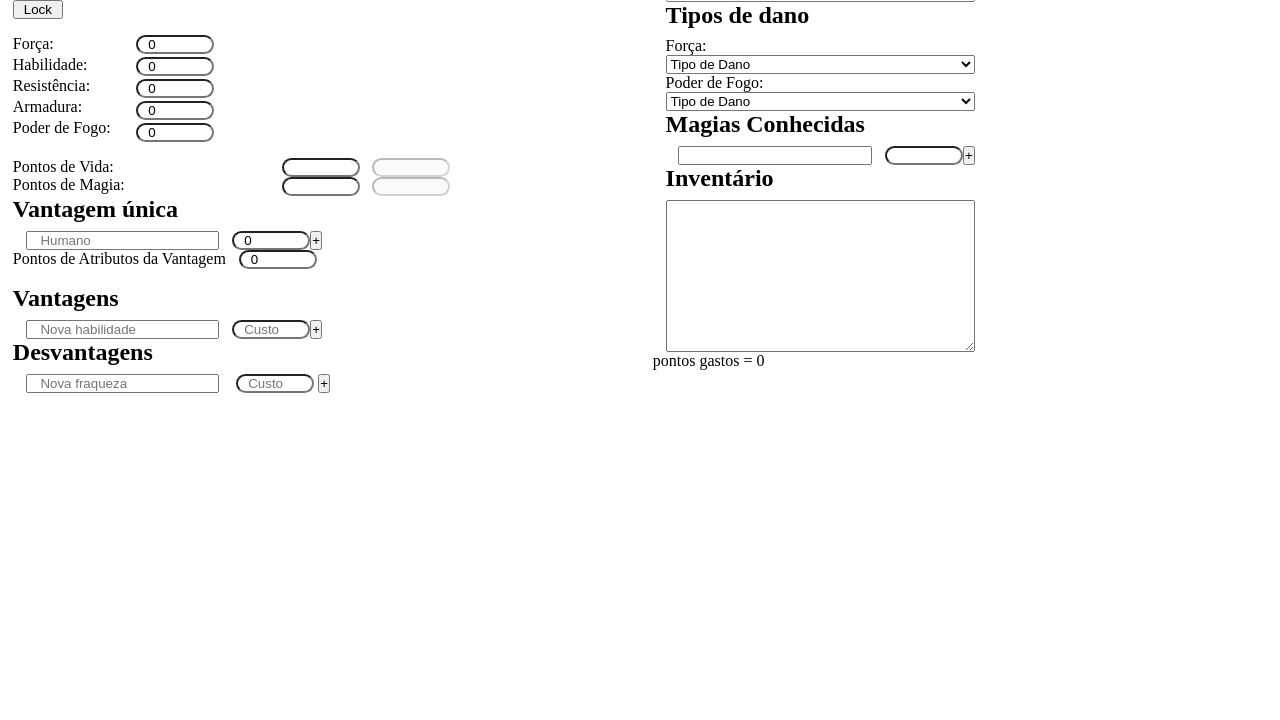
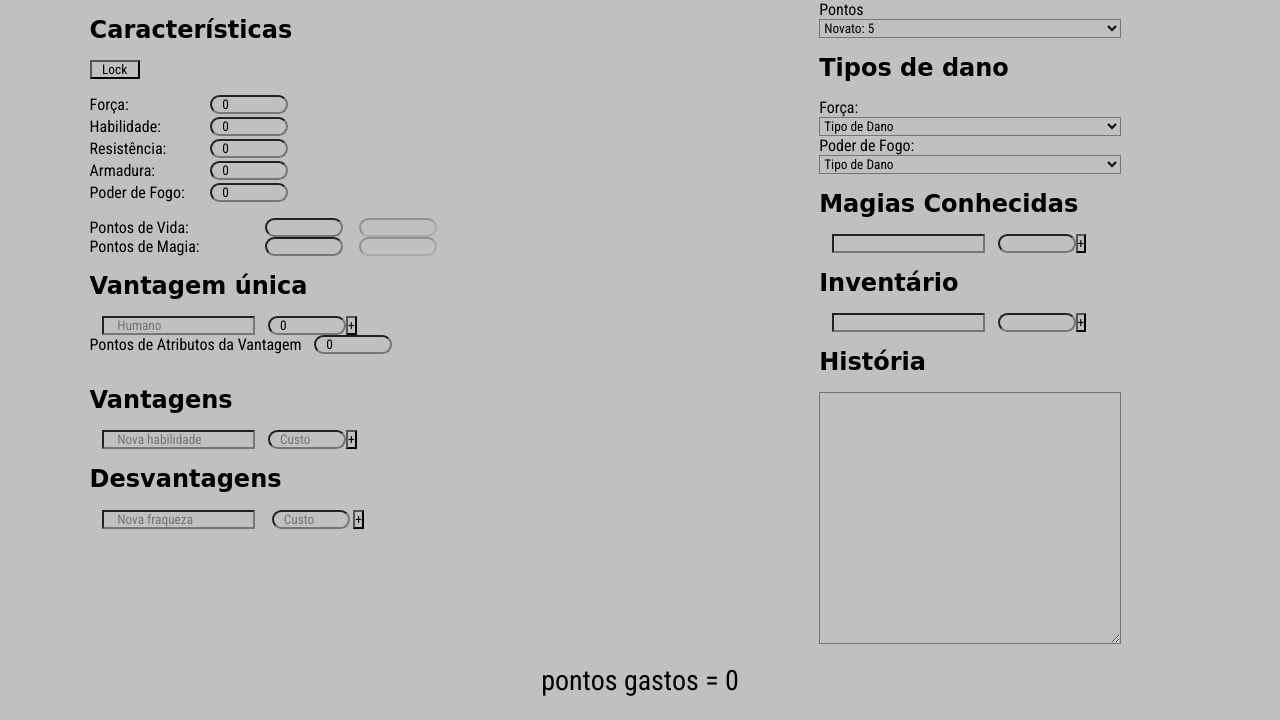
Before and after one commit to HenriqueUnity/FichaPersonagem3dt, a plain HTML site: page index.html in a window 1280 px wide. Shown: the part 80-800 px from the top of the page. Drawn offline with Linux system fonts and the light colour scheme; a web font is replaced by a local one.

Commit message:
items done

```diff
--- a/index.html
+++ b/index.html
@@ -14,7 +14,8 @@
     </div>
     <!--*Primeira coluna-->
     <div class="row">
-    <div>
+
+    <div >
       <div class="row first-row">
         <div class="col margin-left">
           <h2>Características</h2>
@@ -23,7 +24,7 @@
 
       </div>
       <div class="row">
-        <div class="col atribute">
+        <div class="col atribute margin-left">
           <p>Força:</p>
           <p>Habilidade:</p>
           <p>Resistência:</p>
@@ -31,7 +32,7 @@
           <p>Poder de Fogo:</p>
 
         </div>
-        <div class="col atribute align-box">
+        <div class="col atribute">
           <Input value="0" min="0" class="lock atr" id="strenghtAtri" type="number"></Input>
           <Input value="0" min="0" class="lock atr" id="abilityAtri" type="number"></Input>
           <Input value="0" min="0" class="lock atr" id="resistanceAtri" type="number"></Input>
@@ -40,20 +41,23 @@
         </div>
         </div>
 
-        <div class="row margin-left margin-top col1">
+        <div class="row-start margin-left margin-top col1">
           <div class="col">
-            <p class="forceLine">Pontos de Vida:</p>
-            <p class="forceLine">Pontos de Magia:</p>
+            <p class="forceLine max-width">Pontos de Vida:</p>
+            <p class="forceLine max-width">Pontos de Magia:</p>
           </div>
           <div class="col align-box">
-            <div class="bar row">
-              <input  type="number" id="lifeP" />
-              <input class="maxBar" id="maxLife" disabled />
+            <div class="row">
+              <input class="inputNumber" type="number" id="lifeP" />
             </div>
-            <div class="bar row">
-              <input  type="number" id="magicP" />
-              <input class="maxBar" id="maxMagic" disabled />
+            <div class="row">
+              <input class="inputNumber" type="number" id="magicP" />
             </div>
+          </div>
+          <div class="col">
+
+            <input class="maxBar inputNumber" id="maxLife" disabled />
+            <input class="maxBar inputNumber" id="maxMagic" disabled />
             </div>
 
     </div>
@@ -82,8 +86,8 @@
       <div class="col">
         <h2>Vantagens</h2>
         <div class="row">
-          <input class="skillName" type="text" placeholder="Nova habilidade"/>
-          <input class="skillValue inputNumber" min="0" type="number" placeholder="Custo"/>
+          <input class="skillName" type="text" placeholder="Nova habilidade">
+          <input class="skillValue inputNumber" min="0" type="number" placeholder="Custo">
           <button onclick="addSkill()">+</button>
         </div>
         <div class="skillContainer">
@@ -96,7 +100,7 @@
 
       <div class="margin-left">
         <h2>Desvantagens</h2>
-        <input class="badskillName" type="text" placeholder="Nova fraqueza" />
+        <input class="badskillName" type="text" placeholder="Nova fraqueza" >
           <input class="badskillValue inputNumber" max="0" type="number" placeholder="Custo"/>
           <button  onclick="addSkillNegative()">+</button>
           <div class="badskillContainer">
@@ -153,8 +157,8 @@
         <div class="col margin-left">
           <h2>Magias Conhecidas</h2>
           <div class="row">
-            <input class="magicName" type="text" />
-            <input class="magicCost inputNumber" min="0" type="number" />
+            <input class="magicName" type="text" >
+            <input class="magicCost inputNumber" min="0" type="number" >
             <button  onclick="addMagic()">+</button>
 
           </div>
@@ -170,17 +174,26 @@
 
         <div class="col margin-left">
           <h2>Inventário</h2>
-          <textarea
-            name="inventory"
-            id="inventory"
-            cols="30"
-            rows="10"
-          ></textarea>
+        <div class="row">
+          <input type="text" id="itemName">
+          <input type="number" id="itemAmount" class="inputNumber">
+          <button onclick="addItem()">+</button>
+        </div>
+        <div class="margin-left" id="itemsContainer">
+
+        </div>
+
+        <div>
+          <h2>História</h2>
+          <textarea name="lore" id="lore" cols="30" rows="10"></textarea>
+        </div>
 
     <!--*^^ fim da segunda coluna ^^-->
 
   </div>
-  <div class="totalPoints">pontos gastos = 0</div>
        </div>
+      </div>
+      <div class="totalPoints">
+        <p>pontos gastos = 0</p></div>
   </body>
 </html>
--- a/scripts/script.js
+++ b/scripts/script.js
@@ -226,13 +226,57 @@ function addMagic() {
     cost: magicCostValue,
   };
   magics.push(newMagic);
-  for (let i = 0; i < magics.length; i++) {
-    magicContent += `<p>${magics[i].name}  / Custo ${magics[i].cost} Pm(s)</p>`;
+  updateMagics();
+  magicName.value = " ";
+  magicCost.value = 0;
+}
+
+function updateMagics() {
+  magicContent = "";
+  if (magics.length > 0) {
+    for (let i = 0; i < magics.length; i++) {
+      magicContent += `<p>${magics[i].name}  / Custo ${magics[i].cost} Pm(s)</p> <button onclick="deleteMagic(${i})">-</button>`;
+    }
+  } else {
+    magicContent = " ";
   }
   magicContainer.innerHTML = magicContent;
+}
 
-  magicName.value = " ";
-  magicCost.value = 0;
+function deleteMagic(index) {
+  magics.splice(index, 1);
+  updateMagics();
+}
+
+// itens
+let items = [];
+let itemsContent = " ";
+const itemName = document.querySelector("#itemName");
+const itemAmount = document.querySelector("#itemAmount");
+const itemsDiv = document.querySelector("#itemsContainer");
+
+function addItem() {
+  let newItem = {
+    name: itemName.value,
+    amount: itemAmount.value,
+  };
+  items.push(newItem);
+  updateItems();
+  itemName.value = "";
+  itemAmount.value = "";
+}
+function updateItems() {
+  console.log("teste");
+  itemsContent = " ";
+  for (let i = 0; i < items.length; i++) {
+    itemsContent += `<div class="row"><p>${items[i].name}</p> <input class="inputNumber" type="number" min="0" value="${items[i].amount}"> <button onclick="deleteItem(${i})">-</button></div>`;
+  }
+  itemsDiv.innerHTML = itemsContent;
+}
+
+function deleteItem(index) {
+  items.splice(index, 1);
+  updateItems();
 }
 
 // eventos
--- a/style.css
+++ b/style.css
@@ -1,6 +1,10 @@
+@import url("https://fonts.googleapis.com/css2?family=Bitter:ital,wght@0,300;0,400;0,700;1,400&family=Dancing+Script&family=Oswald:wght@300;600;700&family=Raleway:ital,wght@0,400;0,700;1,100&family=Roboto+Condensed:ital,wght@0,400;0,700;1,300&family=Roboto:ital,wght@0,100;0,300;0,400;0,500;0,700;1,100;1,400;1,700&family=Tilt+Prism&display=swap");
+
 * {
   margin: 0;
   padding: 0;
+  font-family: "Roboto Condensed", sans-serif;
+  background-color: silver;
 }
 input {
   outline: none;
@@ -11,6 +15,9 @@ h1 {
   display: flex;
   justify-content: center;
   margin-top: 1vh;
+  font-family: "Tilt Prism", cursive;
+  font-size: 48px;
+  margin-bottom: 2vh;
 }
 .col {
   display: flex;
@@ -34,7 +41,7 @@ h1 {
 }
 
 .margin-left {
-  margin-left: 1vw;
+  margin-left: 7vw;
 }
 .first-row {
   display: flex;
@@ -45,6 +52,7 @@ h1 {
 .end-col {
   margin-left: 50vw;
 }
+
 .bar input {
   margin-left: 1vw;
   width: 5vw;
@@ -71,11 +79,34 @@ h1 {
   width: 50vw;
 }
 .forceLine {
-  /* display: flex;
-  justify-content: flex-start;
-  align-items: center; */
   width: 20vw;
 }
 h2 {
-  margin-bottom: 1vh;
+  margin-bottom: 2vh;
+  margin-top: 2vh;
+  font-family: "Tilt Prism", cursive;
 }
+textarea {
+  outline: none;
+  padding: 5px;
+  font-family: "Tilt Prism", cursive;
+  font-family: "Dancing Script", cursive;
+  font-size: 20px;
+}
+.totalPoints {
+  display: flex;
+  align-items: center;
+  justify-content: center;
+  margin: 2vh;
+  font-size: 28px;
+  font-weight: 500;
+}
+.row-start {
+  display: flex;
+  align-items: center;
+  justify-content: start;
+  gap: 3px;
+}
+.max-width {
+  max-width: 20vh;
+}
```
